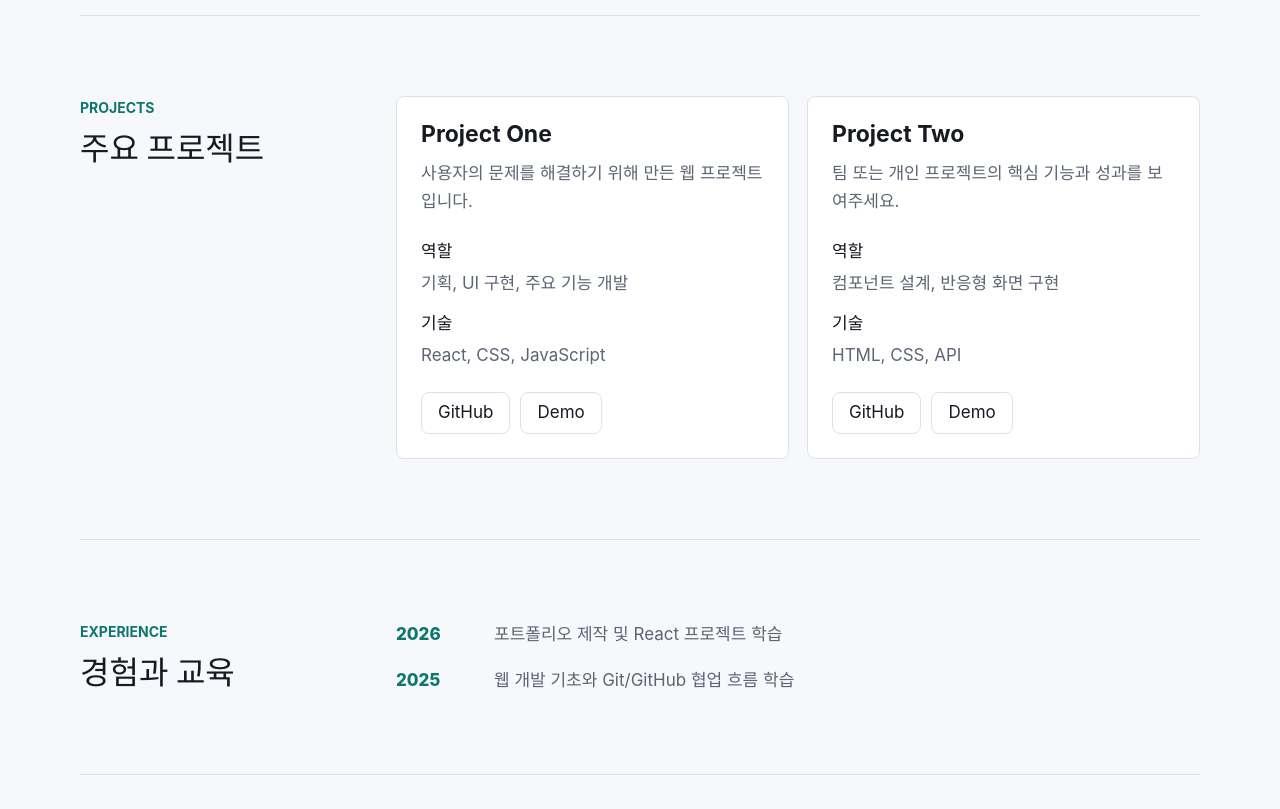
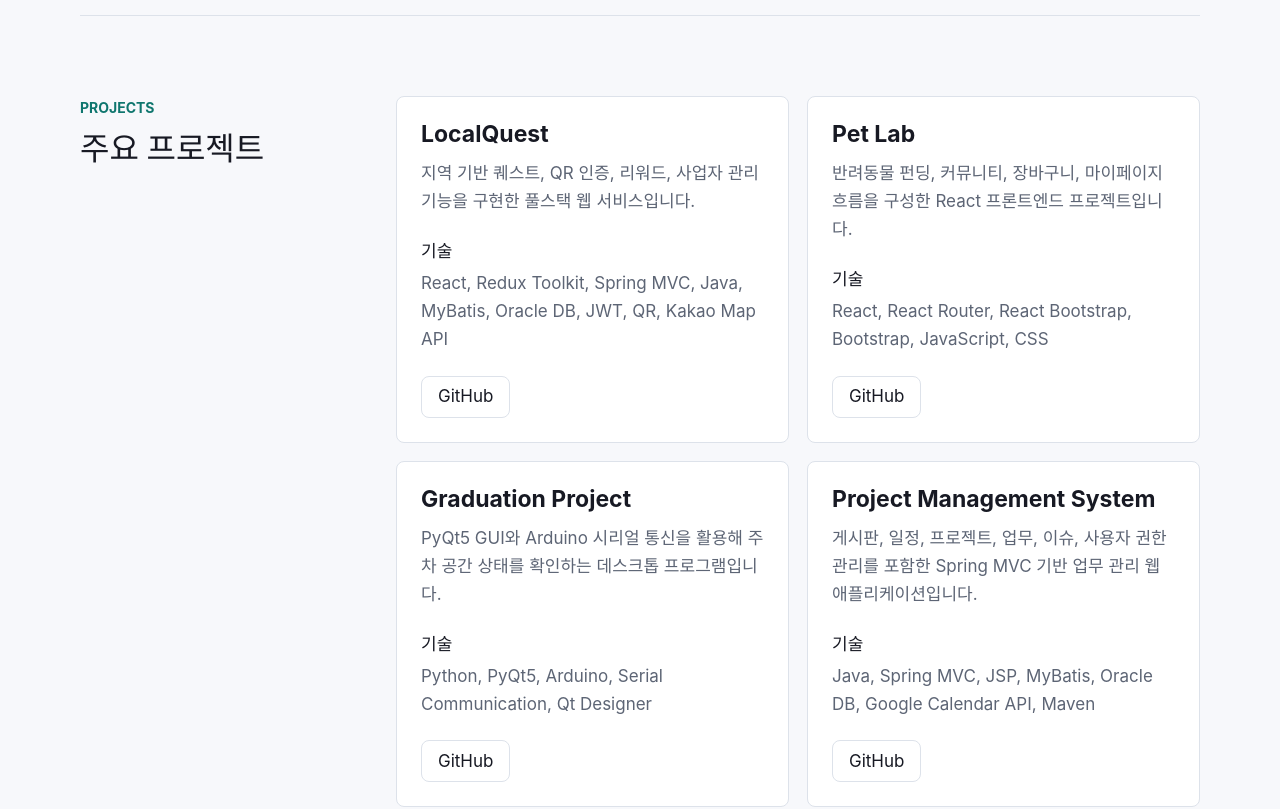
Before and after one commit to chobo6/chobo6.github.io, a React (Vite) app: page / in a window 1280 px wide. Shown: the part 1120-1929 px from the top of the page. Built offline with nearby package versions, Linux system fonts and the light colour scheme.

Commit message:
프로젝트 추가

```diff
--- a/src/components/ProjectCard.jsx
+++ b/src/components/ProjectCard.jsx
@@ -4,10 +4,6 @@ function ProjectCard({ project }) {
       <h3>{project.title}</h3>
       <p>{project.summary}</p>
       <dl>
-        <div>
-          <dt>역할</dt>
-          <dd>{project.role}</dd>
-        </div>
         <div>
           <dt>기술</dt>
           <dd>{project.stack.join(', ')}</dd>
--- a/src/data/portfolio.js
+++ b/src/data/portfolio.js
@@ -16,23 +16,45 @@ export const skills = [
 
 export const projects = [
   {
-    title: 'Project One',
-    summary: '사용자의 문제를 해결하기 위해 만든 웹 프로젝트입니다.',
-    role: '기획, UI 구현, 주요 기능 개발',
-    stack: ['React', 'CSS', 'JavaScript'],
+    title: 'LocalQuest',
+    summary: '지역 기반 퀘스트, QR 인증, 리워드, 사업자 관리 기능을 구현한 풀스택 웹 서비스입니다.',
+    stack: [
+      'React',
+      'Redux Toolkit',
+      'Spring MVC',
+      'Java',
+      'MyBatis',
+      'Oracle DB',
+      'JWT',
+      'QR',
+      'Kakao Map API',
+    ],
     links: [
-      { label: 'GitHub', href: 'https://github.com/' },
-      { label: 'Demo', href: '#' },
+      { label: 'GitHub', href: 'https://github.com/chobo6/LocalQuest' },
     ],
   },
   {
-    title: 'Project Two',
-    summary: '팀 또는 개인 프로젝트의 핵심 기능과 성과를 보여주세요.',
-    role: '컴포넌트 설계, 반응형 화면 구현',
-    stack: ['HTML', 'CSS', 'API'],
+    title: 'Pet Lab',
+    summary: '반려동물 펀딩, 커뮤니티, 장바구니, 마이페이지 흐름을 구성한 React 프론트엔드 프로젝트입니다.',
+    stack: ['React', 'React Router', 'React Bootstrap', 'Bootstrap', 'JavaScript', 'CSS'],
     links: [
-      { label: 'GitHub', href: 'https://github.com/' },
-      { label: 'Demo', href: '#' },
+      { label: 'GitHub', href: 'https://github.com/chobo6/pet-lab' },
+    ],
+  },
+  {
+    title: 'Graduation Project',
+    summary: 'PyQt5 GUI와 Arduino 시리얼 통신을 활용해 주차 공간 상태를 확인하는 데스크톱 프로그램입니다.',
+    stack: ['Python', 'PyQt5', 'Arduino', 'Serial Communication', 'Qt Designer'],
+    links: [
+      { label: 'GitHub', href: 'https://github.com/chobo6/graduation-project' },
+    ],
+  },
+  {
+    title: 'Project Management System',
+    summary: '게시판, 일정, 프로젝트, 업무, 이슈, 사용자 권한 관리를 포함한 Spring MVC 기반 업무 관리 웹 애플리케이션입니다.',
+    stack: ['Java', 'Spring MVC', 'JSP', 'MyBatis', 'Oracle DB', 'Google Calendar API', 'Maven'],
+    links: [
+      { label: 'GitHub', href: 'https://github.com/chobo6/undefined' },
     ],
   },
 ]
```
